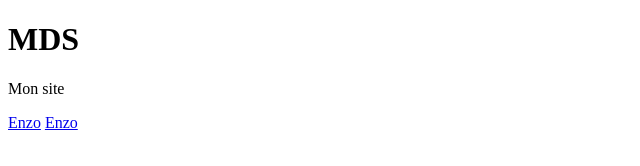
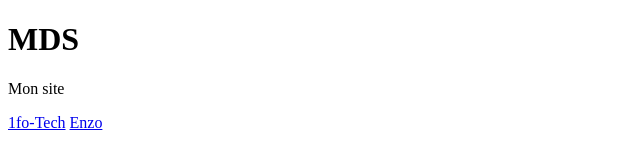
Before and after one commit to EnzoDeg40/mds, a plain HTML site: page index.html in a window 1280 px wide. Shown: the full height of the page, 0-640 px from the left. Drawn offline with Linux system fonts and the light colour scheme.

Commit message:
Update index.html

```diff
--- a/index.html
+++ b/index.html
@@ -10,7 +10,7 @@
     <h1>MDS</h1>
     <p>Mon site</p>
 
-    <a href="https://edstudio.fr/">Enzo</a>
+    <a href="https://edstudio.fr/">1fo-Tech</a>
 
     <a href="https://www.youtube.com/c/EnzoDegraeve">Enzo</a>
 </body>
```
